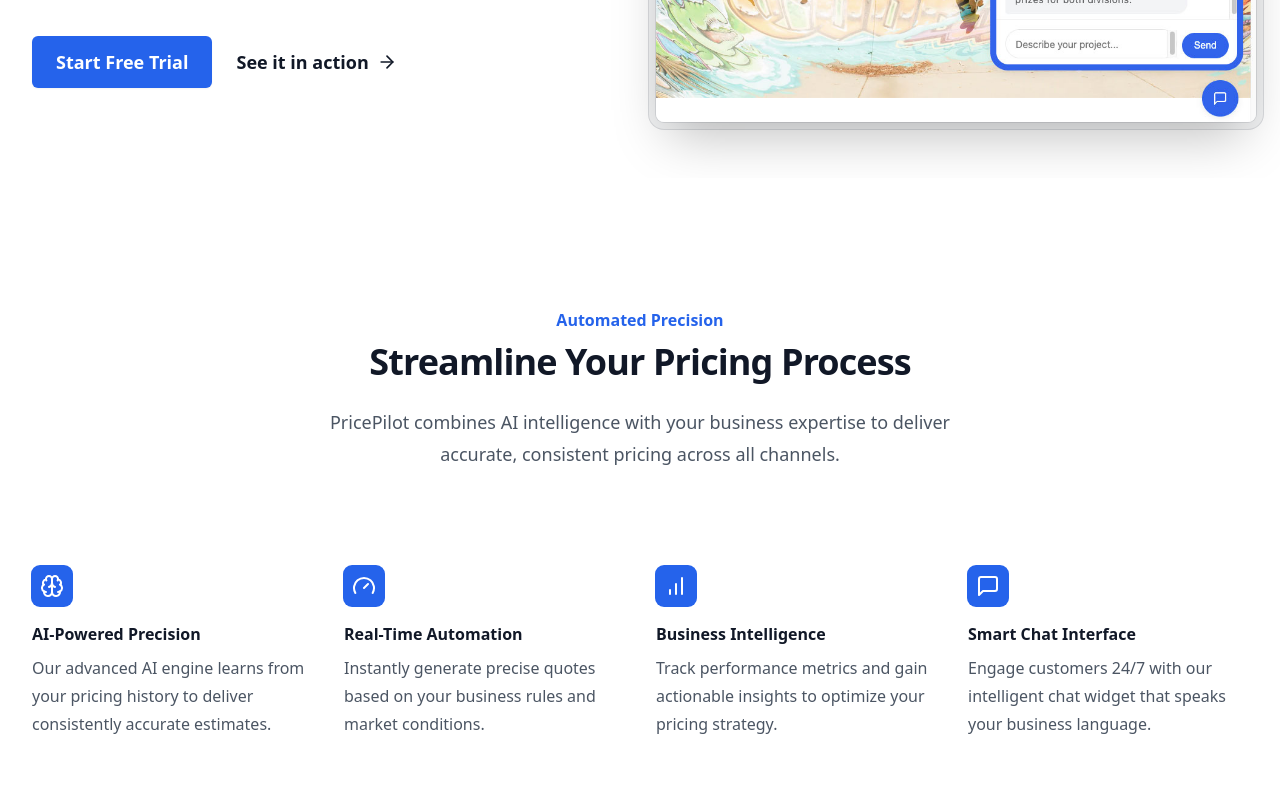
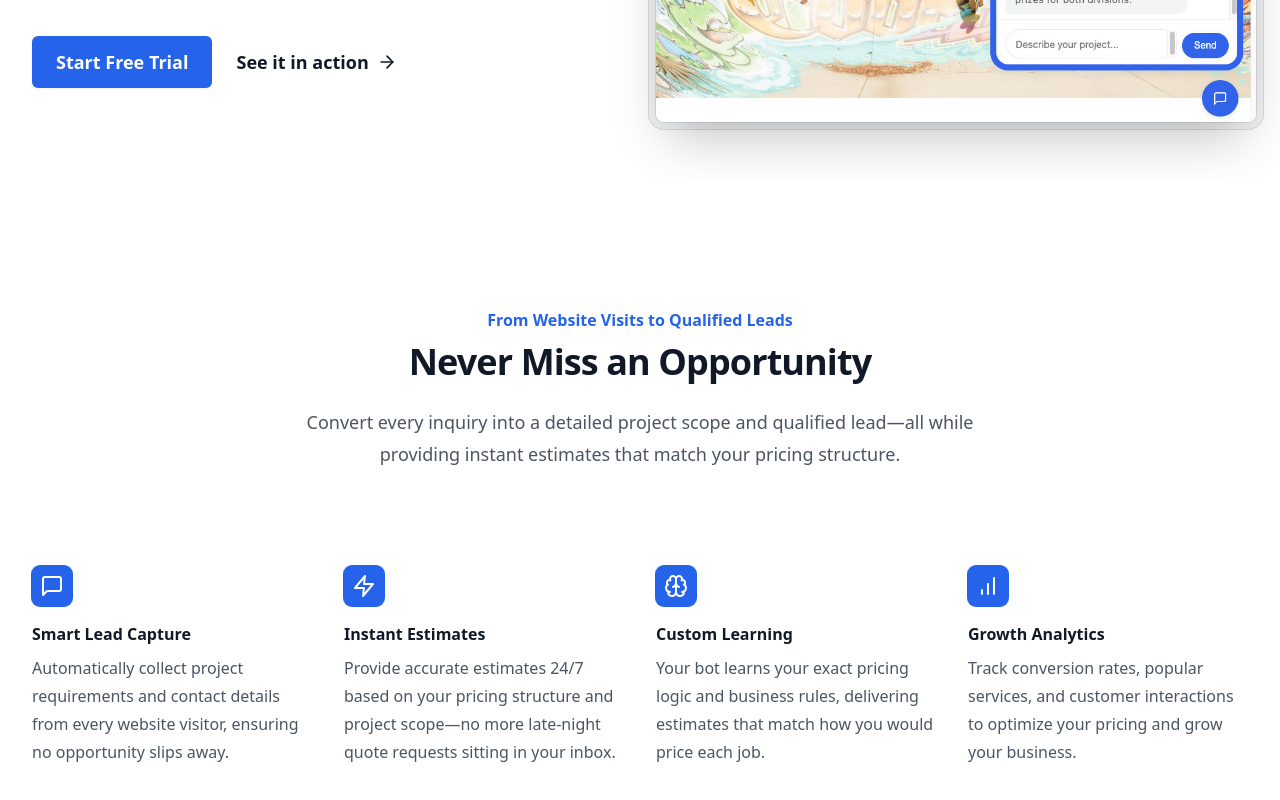
Before and after one commit to reganthompson23/quoteai, a React (Vite) app: page / in a window 1280 px wide. Shown: the part 430-1230 px from the top of the page. Built offline with nearby package versions, Linux system fonts and the light colour scheme; no server answers.

Commit message:
Features: Update content to focus on lead generation and business value

```diff
--- a/src/components/landing/Features.tsx
+++ b/src/components/landing/Features.tsx
@@ -1,26 +1,26 @@
 import React from 'react';
-import { Brain, Gauge, BarChart, MessageSquare } from 'lucide-react';
+import { MessageSquare, Zap, Brain, BarChart } from 'lucide-react';
 
 const features = [
   {
-    name: 'AI-Powered Precision',
-    description: 'Our advanced AI engine learns from your pricing history to deliver consistently accurate estimates.',
+    name: 'Smart Lead Capture',
+    description: 'Automatically collect project requirements and contact details from every website visitor, ensuring no opportunity slips away.',
+    icon: MessageSquare,
+  },
+  {
+    name: 'Instant Estimates',
+    description: 'Provide accurate estimates 24/7 based on your pricing structure and project scope—no more late-night quote requests sitting in your inbox.',
+    icon: Zap,
+  },
+  {
+    name: 'Custom Learning',
+    description: 'Your bot learns your exact pricing logic and business rules, delivering estimates that match how you would price each job.',
     icon: Brain,
   },
   {
-    name: 'Real-Time Automation',
-    description: 'Instantly generate precise quotes based on your business rules and market conditions.',
-    icon: Gauge,
-  },
-  {
-    name: 'Business Intelligence',
-    description: 'Track performance metrics and gain actionable insights to optimize your pricing strategy.',
+    name: 'Growth Analytics',
+    description: 'Track conversion rates, popular services, and customer interactions to optimize your pricing and grow your business.',
     icon: BarChart,
-  },
-  {
-    name: 'Smart Chat Interface',
-    description: 'Engage customers 24/7 with our intelligent chat widget that speaks your business language.',
-    icon: MessageSquare,
   },
 ];
 
@@ -30,13 +30,13 @@ export function Features() {
       <div className="mx-auto max-w-7xl px-6 lg:px-8">
         <div className="mx-auto max-w-2xl lg:text-center">
           <h2 className="text-base font-semibold leading-7 text-blue-600">
-            Automated Precision
+            From Website Visits to Qualified Leads
           </h2>
           <p className="mt-2 text-3xl font-bold tracking-tight text-gray-900 sm:text-4xl">
-            Streamline Your Pricing Process
+            Never Miss an Opportunity
           </p>
           <p className="mt-6 text-lg leading-8 text-gray-600">
-            PricePilot combines AI intelligence with your business expertise to deliver accurate, consistent pricing across all channels.
+            Convert every inquiry into a detailed project scope and qualified lead—all while providing instant estimates that match your pricing structure.
           </p>
         </div>
         <div className="mx-auto mt-16 max-w-2xl sm:mt-20 lg:mt-24 lg:max-w-none">
```
